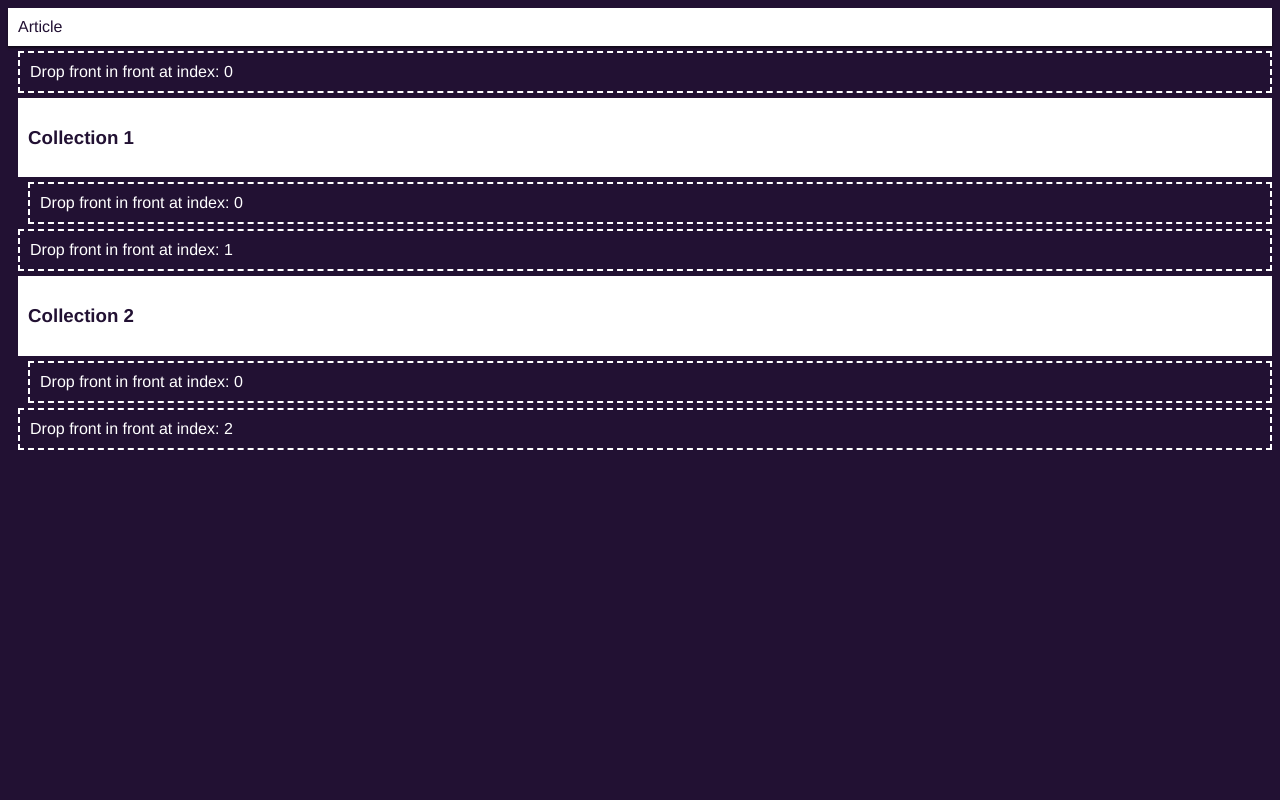
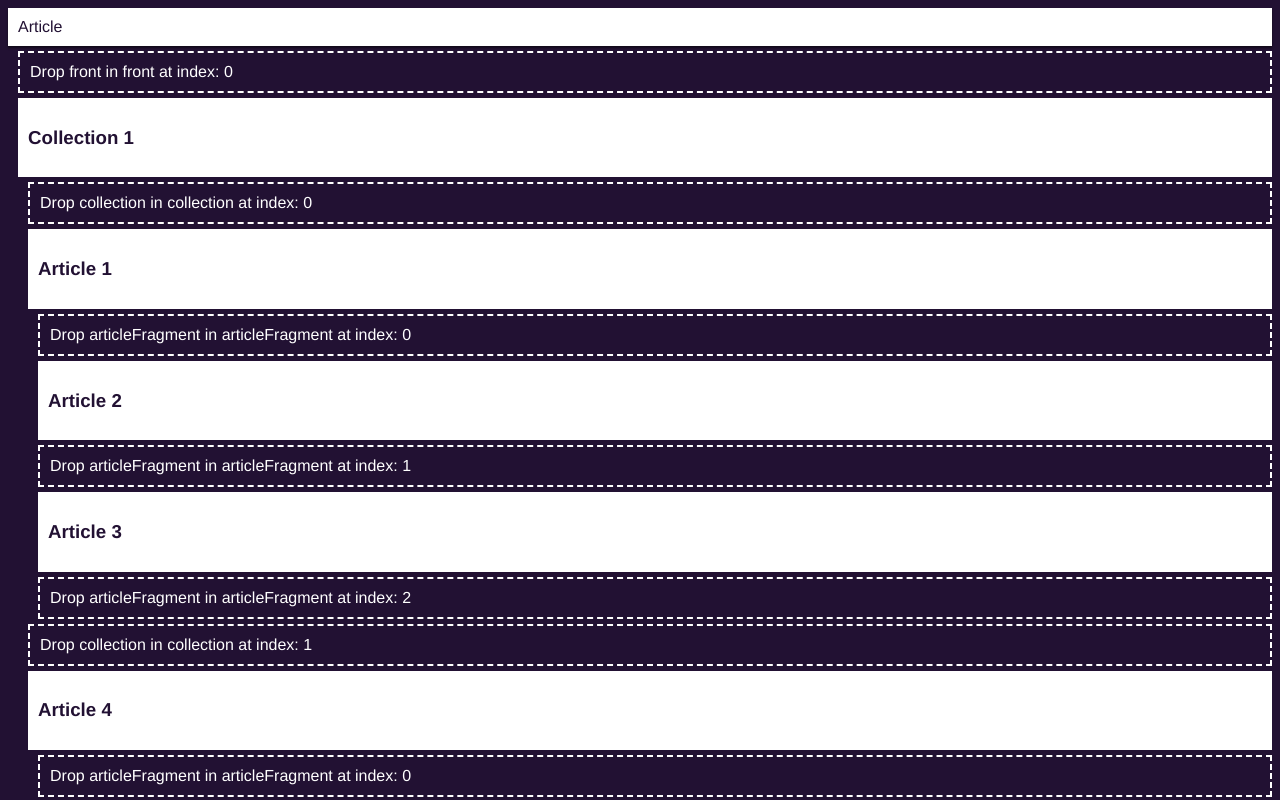
Before and after one commit to RichieAHB/collection-tree-editor, a React (Create React App) app: page / in a window 1280 px wide. Shown: the top 800 px of the page. Built offline with nearby package versions, Linux system fonts and the light colour scheme.

Commit message:
Add a couple of tests

```diff
--- a/package.json
+++ b/package.json
@@ -16,6 +16,8 @@
     "update-types": "flow-typed install --ignoreDeps peer bundle dev"
   },
   "devDependencies": {
+    "enzyme": "^3.3.0",
+    "enzyme-adapter-react-16": "^1.1.1",
     "flow-bin": "^0.72.0",
     "flow-typed": "^2.4.0",
     "react-scripts": "1.1.4"
--- a/src/Collection.js
+++ b/src/Collection.js
@@ -145,7 +145,7 @@ class Collection extends React.Component<CollectionProps, CollectionState> {
     }
 
     if (!spec) {
-      return;
+      return 'could not find a way to handle this drag event';
     }
 
     // TODO: change this to `pathAtDepth` to get the type
--- a/src/Node.js
+++ b/src/Node.js
@@ -15,7 +15,7 @@ type NodeProps = {
 };
 
 const Node = ({ node, path, attach, detach, schema }: NodeProps) => {
-  const { childrenKey, type, renderer, childType: childSchema = {} } = schema;
+  const { childrenKey, type, renderer, childType: childSchema } = schema;
   const { type: childType, idKey: childIdKey } = schema;
 
   const canDrag = path.length > 0;
@@ -41,7 +41,8 @@ const Node = ({ node, path, attach, detach, schema }: NodeProps) => {
     canDrop,
     parentType: type,
     allowedType: childType,
-    children: !!childrenKey
+    children:
+      !!childrenKey && !!childSchema
         ? (get(childrenKey, node) || []).map((child, i) => (
             <Node
               key={child[childIdKey] || i}
@@ -49,7 +50,7 @@ const Node = ({ node, path, attach, detach, schema }: NodeProps) => {
               path={[...path, pathSpec(childrenKey, i, childType)]}
               attach={attach}
               detach={detach}
-            schema={schema}
+              schema={childSchema}
             />
           ))
         : []
```
Also changed, not shown: src/setupTests.js (added, +4 -0 lines), 2 other files (tests, documents, lock files or other folders). Lines whose indentation alone changed are shown as unchanged.
